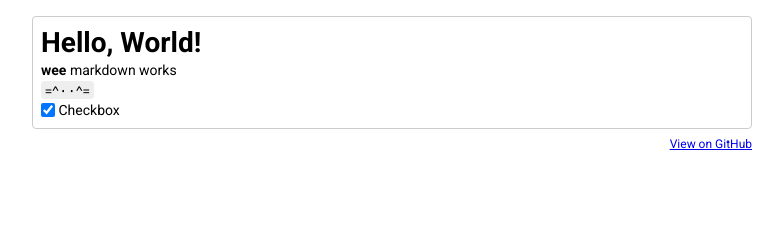
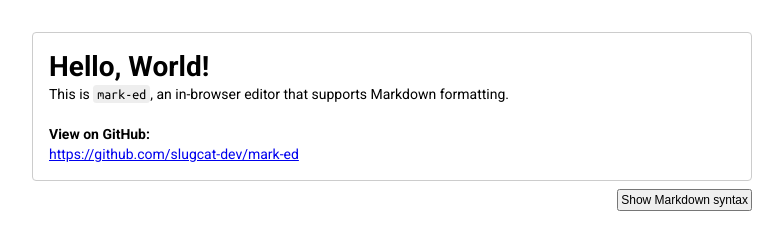
Before and after one commit to slugcat-dev/mark-ed, a website built with Vite: page dev/index.html in a window 1280 px wide. Shown: the whole page, without its empty margins (248-1031 px from the left). Built offline with nearby package versions, Linux system fonts and the light colour scheme.

Commit message:
Improove demo page

```diff
--- a/dev/index.html
+++ b/dev/index.html
@@ -17,8 +17,6 @@
 			autocapitalize="off"
 			data-placeholder="Write something..."
 		></div>
-		<div style="padding-top: .5rem; font-size: .75rem;">
-			<a href="https://github.com/slugcat-dev/mark-ed" style="float: right;">View on GitHub</a>
-		</div>
+		<button id="toggleMarks" data-hide-marks="true">Show Markdown syntax</button>
 	</body>
 </html>
--- a/dev/index.ts
+++ b/dev/index.ts
@@ -1,7 +1,7 @@
 import { Editor } from '../src/index'
 
 const editor = new Editor('editor', {
-	content: '# Hello, World!\n**wee** markdown works\n`=^∙∙^=`\n- [x] Checkbox',
+	content: '# Hello, World!\nThis is `mark-ed`, an in-browser editor that supports Markdown formatting.\n\n**View on GitHub:**\nhttps://github.com/slugcat-dev/mark-ed',
 	tabSize: 2,
 	hideMarks: true,
 	keymap: {
@@ -55,3 +55,15 @@
 		editor.updateDOM({ start, end })
 	}
 }
+
+const btn = document.getElementById('toggleMarks')!
+
+btn.addEventListener('click', () => {
+	let hideMarks = btn.dataset.hideMarks !== 'true'
+
+	btn.dataset.hideMarks = hideMarks.toString()
+	btn.textContent = `${hideMarks ? 'Show' : 'Hide'} Markdown syntax`
+	editor.config.hideMarks = hideMarks
+
+	editor.updateDOM()
+})
--- a/dev/style.css
+++ b/dev/style.css
@@ -7,13 +7,20 @@
 body {
 	width: 720px;
 	max-width: calc(100vw - 2rem);
-	margin: 1rem auto;
+	margin: 2rem auto;
 	font-size: 1rem;
 	font-family: 'Roboto', sans-serif;
 }
 
+#toggleMarks {
+	margin-top: .5rem;
+	padding: .125rem;
+	font-size: .75rem;
+	float: right;
+}
+
 .md-editor {
-	padding: .5rem;
+	padding: 1rem;
 	font-size: .875rem;
 	line-height: 1.25rem;
 	border: 1px solid #ccc;
```
